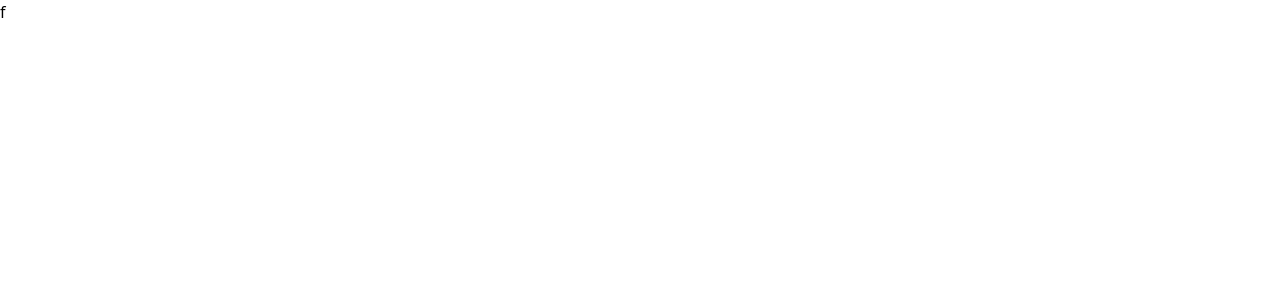
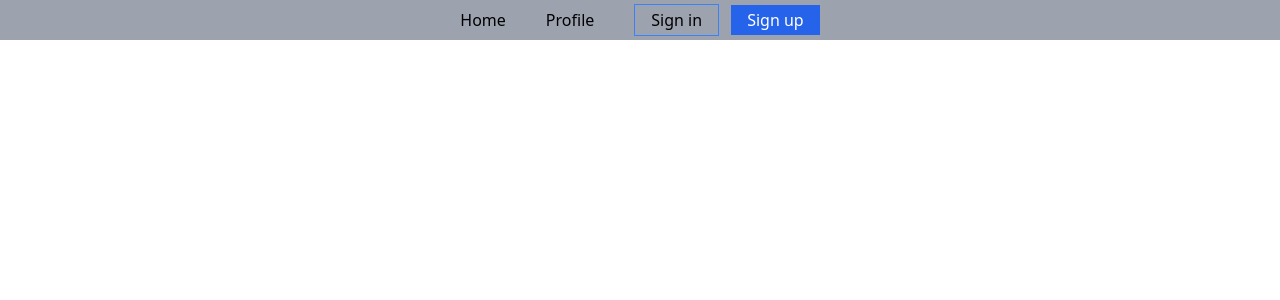
Before and after one commit to arman-miaa/Blog-Viewer, a Next.js app: page / in a window 1280 px wide. Shown: the top 300 px of the page. Built offline with nearby package versions, Linux system fonts and the light colour scheme; no server answers.

Commit message:
added kinde authentication

```diff
--- /dev/null
+++ b/src/app/AuthPriovider.js
@@ -0,0 +1,9 @@
+"use client";
+import { KindeProvider } from "@kinde-oss/kinde-auth-nextjs";
+
+export const AuthProvider = ({ children }) => {
+  return <KindeProvider>{children}</KindeProvider>;
+};
+
+
+export default AuthProvider;
--- /dev/null
+++ b/src/app/api/auth/[kindeAuth]/route.js
@@ -0,0 +1,2 @@
+import { handleAuth } from "@kinde-oss/kinde-auth-nextjs/server";
+export const GET = handleAuth();
--- /dev/null
+++ b/src/app/context/UserProvider.jsx
@@ -0,0 +1,20 @@
+'use client';
+
+import { createContext, useContext, useState } from "react";
+
+const userContext = createContext(null);
+
+export const UserData = () => useContext(userContext);
+
+const UserProvider = ({ children, initialUser, isAuthenticatd }) => {
+    const [user, setUser] = useState(initialUser || null)
+
+    const [isAuth,setIsAuth] = useState(isAuthenticatd || null)
+    return (
+        <userContext.Provider value={{user,isAuth,setIsAuth,setUser}}>
+            {children}
+      </userContext.Provider>
+    );
+};
+
+export default UserProvider;
--- a/src/app/layout.js
+++ b/src/app/layout.js
@@ -1,5 +1,8 @@
 import { Geist, Geist_Mono } from "next/font/google";
 import "./globals.css";
+import AuthProvider from "./AuthPriovider";
+import UserProvider from "./context/UserProvider";
+import { getKindeServerSession } from "@kinde-oss/kinde-auth-nextjs/server";
 
 const geistSans = Geist({
   variable: "--font-geist-sans",
@@ -12,17 +15,28 @@ const geistMono = Geist_Mono({
 });
 
 export const metadata = {
-  title: "Create Next App",
+  title: "Blog-Viewer",
   description: "Generated by create next app",
 };
 
-export default function RootLayout({ children }) {
+// Make this an async function since you need to fetch server-side data
+export default async function RootLayout({ children }) {
+  const { getUser, isAuthenticated } = getKindeServerSession();
+
+  // Fetch user data
+  const user = await getUser();
+  const isAuth = await isAuthenticated();
+
   return (
     <html lang="en">
       <body
         className={`${geistSans.variable} ${geistMono.variable} antialiased`}
       >
-        {children}
+        <AuthProvider>
+          <UserProvider initialUser={user} isAuthenticatd={isAuth}>
+            {children}
+          </UserProvider>
+        </AuthProvider>
       </body>
     </html>
   );
--- a/src/app/page.js
+++ b/src/app/page.js
@@ -1,9 +1,10 @@
+import Navbar from "@/components/Navbar/Navbar";
 
 
 const page = () => {
   return (
     <div>
-      f
+     <Navbar/>
     </div>
   );
 };
--- /dev/null
+++ b/src/components/Blogs.jsx
@@ -0,0 +1,11 @@
+
+
+const Blogs = () => {
+    return (
+        <div>
+            blogs....
+        </div>
+    );
+};
+
+export default Blogs;
--- /dev/null
+++ b/src/components/Navbar/Navbar.jsx
@@ -0,0 +1,36 @@
+"use client";
+import { UserData } from "@/app/context/UserProvider";
+import {
+  RegisterLink,
+  LoginLink,
+  LogoutLink,
+} from "@kinde-oss/kinde-auth-nextjs/components";
+import Link from "next/link";
+const Navbar = () => {
+    const { user, isAuth } = UserData();
+    console.log(user);
+  return (
+    <div className="flex gap-10 justify-center items-center sticky top-0 z-10 bg-gray-400 p-2">
+      <p>Home</p>
+      <Link href={"/profile"}>Profile</Link>
+      <div>
+        {user ? (
+          <LogoutLink className="bg-blue-400 px-4 py-1 text-white">
+            Log Out
+          </LogoutLink>
+        ) : (
+          <>
+            <LoginLink className="mr-3 border border-blue-500 px-4 py-1">
+              Sign in
+            </LoginLink>
+            <RegisterLink className="bg-blue-600 px-4 py-1 text-white">
+              Sign up
+            </RegisterLink>
+          </>
+        )}
+      </div>
+    </div>
+  );
+};
+
+export default Navbar;
```
Also changed, not shown: package.json (+6 -5 lines), 2 other files (tests, documents, lock files or other folders).
